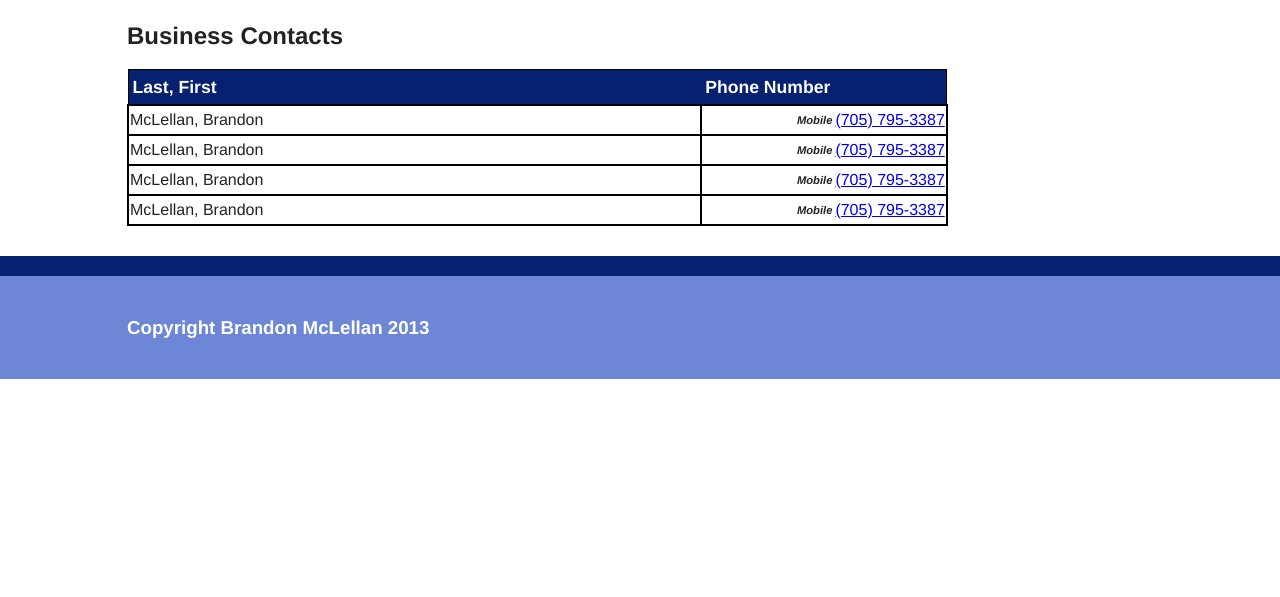
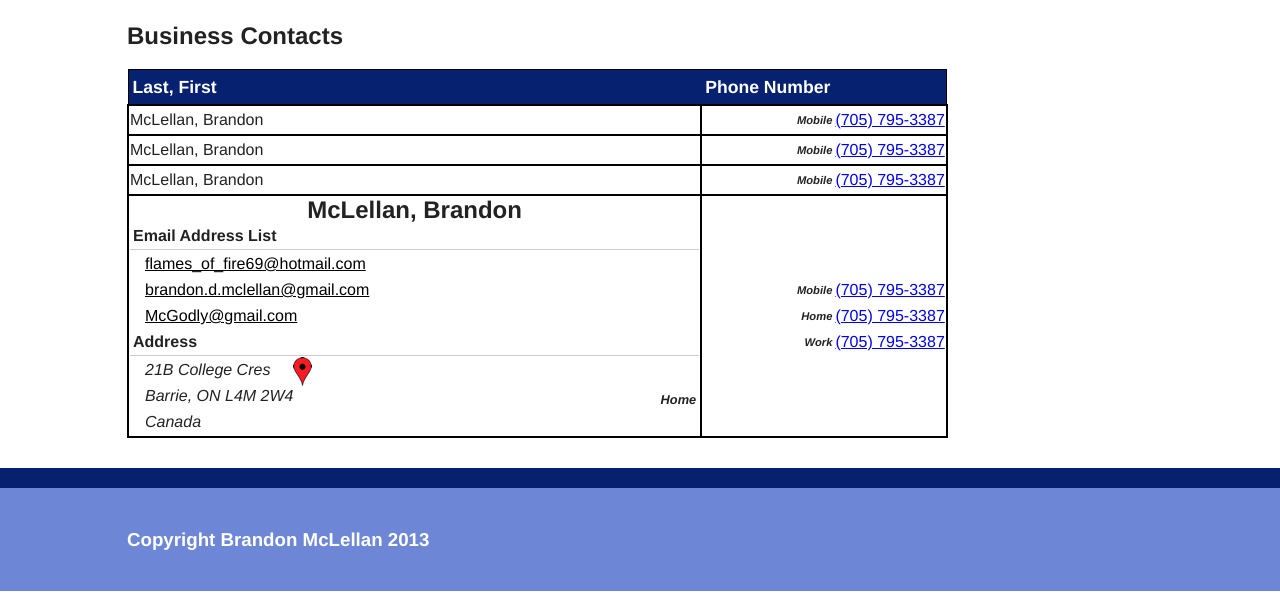
Before and after one commit to brandonmclellan/business, a PHP site: page /includes/contact_view.php in a window 1280 px wide. Shown: the part 203-800 px from the top of the page. Run offline with PHP 8.4, Linux system fonts and the light colour scheme.

Commit message:
Designed extended contact information.

```diff
--- a/css/main.css
+++ b/css/main.css
@@ -83,6 +83,10 @@ input {
 	margin-bottom: 5px;
 }
 
+/**
+ *	Login Page CSS
+ */
+
 #login {
 	font-weight: bold;
 	border:1px solid #dedede;
@@ -104,6 +108,10 @@ input {
 	background-color:#022170;
 }
 
+/**
+ * Contact Page CSS
+ */
+
 #contacts {
 	border: 1px solid black;
 	width: 80%;
@@ -123,9 +131,12 @@ input {
 	border: 2px solid black;
 }
 
+#contacts tr:hover {
+	background-color:#ECEBFA;
+}
+
 #phone_number {
 	float: right;
-
 }
 
 #phone_type {
@@ -136,8 +147,54 @@ input {
 	padding-right: 3px;
 }
 
-#contacts tr:hover {
-	background-color:#ECEBFA;
+/**
+ * Detailed Contact CSS
+ */
+
+
+/* Contact name */
+#contact h2 {
+	text-align:center;
+	font-weight: 1.2em;
+	margin: 0;
+}
+
+/* Sub-header(Email, Address) */
+#contact h3 {
+	margin: 0 3px;
+	font-weight: bold;
+	font-size: 1em;
+}
+
+#contact hr {
+	margin: 0;
+}
+
+/* Email link */
+#contact a {
+	margin-left: 15px;
+	color: #000000;
+	display: block;
+}
+
+#contact address {
+	float: left;
+	margin-left: 15px;
+}
+
+/* Google Maps Link */
+#contact address a {
+	margin-left: 10px;
+	float: left;
+}
+
+#contact .type {
+	float: right;
+	font-style: italic;
+	font-size: 0.8em;
+	font-weight: bold;
+	padding-right: 3px;
+
 }
 
 /*
--- a/includes/contact_view.php
+++ b/includes/contact_view.php
@@ -72,12 +72,32 @@
 								</td>
 						</tr>
 						<tr>
-							<td>McLellan, Brandon
-
-							</td>
 							<td>
-								<a id="phone_number" href="tel:7057953387">(705) 795-3387</a>
-								<div id="phone_type">Mobile</div>
+							<div id="contact">
+								<h2>McLellan, Brandon</h2>
+								<h3>Email Address List</h3>
+								<hr>
+									<a href="mailto:flames_of_fire69@hotmail.com">flames_of_fire69@hotmail.com</a>
+									<a href="mailto:brandon.d.mclellan@gmail.com">brandon.d.mclellan@gmail.com</a>
+									<a href="mailto:McGodly@gmail.com">McGodly@gmail.com</a>
+								<h3>Address</h3>
+								<hr>
+									<address>
+										21B College Cres<br />
+										Barrie, ON L4M 2W4<br />
+										Canada
+									</address>
+									<a href="https://maps.google.ca/maps?q=21B College Cres Barrie, ON L4M 2W4 Canada"><img alt="Google Maps" src="images/map.png" /></a>
+									<div class="type">Home</div>
+								</div>
+								</td>
+								<td>
+									<a id="phone_number" href="tel:7057953387">(705) 795-3387</a>
+									<div id="phone_type">Mobile</div>
+									<a id="phone_number" href="tel:7057953387">(705) 795-3387</a>
+									<div id="phone_type">Home</div>
+									<a id="phone_number" href="tel:7057953387">(705) 795-3387</a>
+									<div id="phone_type">Work</div>
 								</td>
 						</tr>
 					</tbody>
```
Also changed, not shown: images/map.png (added).
